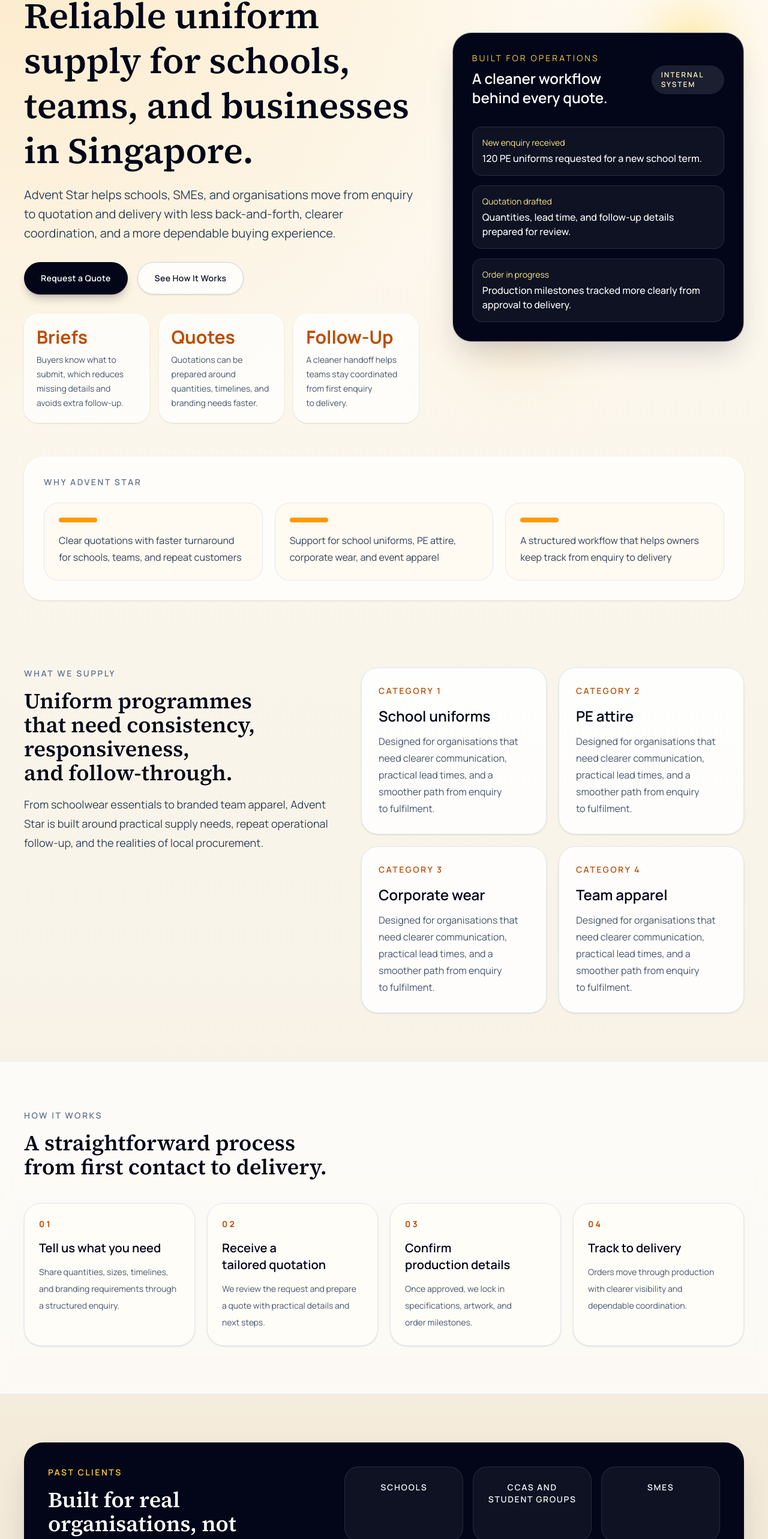
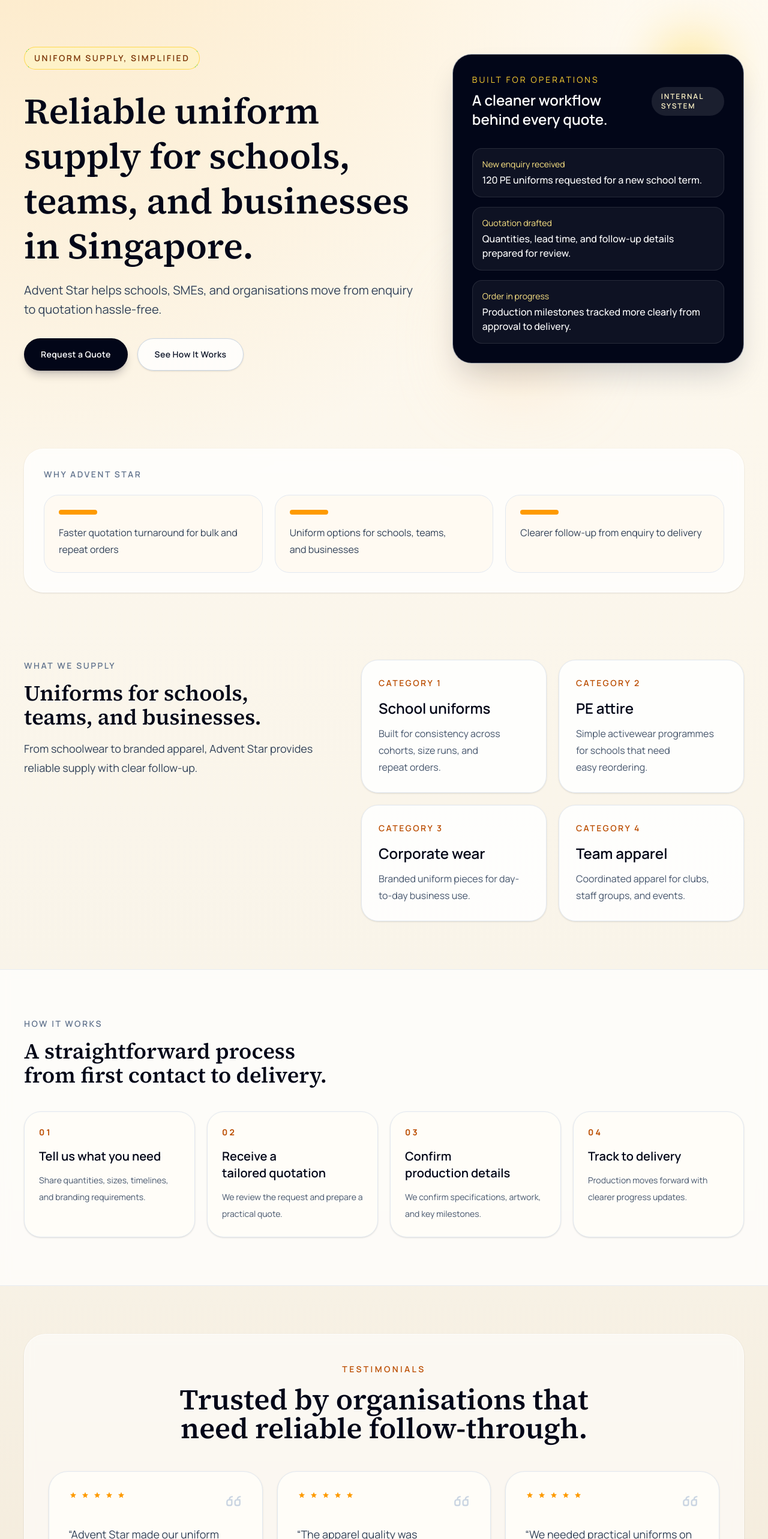
Before and after one commit to Ch3ngK/project-adventstar, a Next.js app in the folder frontend/adventstar/: page / in a window 1280 px wide. Shown: the part 216-2782 px from the top of the page at 60% size. Built offline with nearby package versions, Linux system fonts and the light colour scheme.

Commit message:
Simplify home page

```diff
--- a/frontend/adventstar/app/page.tsx
+++ b/frontend/adventstar/app/page.tsx
@@ -1,4 +1,112 @@
+import Image from "next/image";
 import Link from "next/link";
+
+function ArrowRightIcon() {
+  return (
+    <svg
+      aria-hidden="true"
+      viewBox="0 0 24 24"
+      className="h-4 w-4 fill-none stroke-current"
+      strokeWidth="1.8"
+      strokeLinecap="round"
+      strokeLinejoin="round"
+    >
+      <path d="M5 12h14" />
+      <path d="m13 6 6 6-6 6" />
+    </svg>
+  );
+}
+
+function MapPinIcon() {
+  return (
+    <svg
+      aria-hidden="true"
+      viewBox="0 0 24 24"
+      className="h-5 w-5 fill-none stroke-current"
+      strokeWidth="1.8"
+      strokeLinecap="round"
+      strokeLinejoin="round"
+    >
+      <path d="M12 21s6-4.35 6-10a6 6 0 1 0-12 0c0 5.65 6 10 6 10Z" />
+      <circle cx="12" cy="11" r="2.5" />
+    </svg>
+  );
+}
+
+function BadgeIcon() {
+  return (
+    <svg
+      aria-hidden="true"
+      viewBox="0 0 24 24"
+      className="h-5 w-5 fill-none stroke-current"
+      strokeWidth="1.8"
+      strokeLinecap="round"
+      strokeLinejoin="round"
+    >
+      <path d="M12 3l2.1 2.1 3-.44.44 3L20 10l-2.46 2.34-.44 3-3-.44L12 17l-2.1-2.1-3 .44-.44-3L4 10l2.46-2.34.44-3 3 .44L12 3Z" />
+      <path d="m9.5 10.5 1.5 1.5 3.5-3.5" />
+    </svg>
+  );
+}
+
+function PhoneIcon() {
+  return (
+    <svg
+      aria-hidden="true"
+      viewBox="0 0 24 24"
+      className="h-5 w-5 fill-none stroke-current"
+      strokeWidth="1.8"
+      strokeLinecap="round"
+      strokeLinejoin="round"
+    >
+      <path d="M21 16.42v2.83a1.75 1.75 0 0 1-1.91 1.74A17.52 17.52 0 0 1 3.01 4.91 1.75 1.75 0 0 1 4.75 3h2.83a1.75 1.75 0 0 1 1.75 1.5l.33 2.63a1.75 1.75 0 0 1-.5 1.5l-1.2 1.2a14 14 0 0 0 6.2 6.2l1.2-1.2a1.75 1.75 0 0 1 1.5-.5l2.63.33A1.75 1.75 0 0 1 21 16.42Z" />
+    </svg>
+  );
+}
+
+function MailIcon() {
+  return (
+    <svg
+      aria-hidden="true"
+      viewBox="0 0 24 24"
+      className="h-5 w-5 fill-none stroke-current"
+      strokeWidth="1.8"
+      strokeLinecap="round"
+      strokeLinejoin="round"
+    >
+      <rect x="3.5" y="5.5" width="17" height="13" rx="2.5" />
+      <path d="m5 7 7 5 7-5" />
+    </svg>
+  );
+}
+
+function StarIcon() {
+  return (
+    <svg
+      aria-hidden="true"
+      viewBox="0 0 24 24"
+      className="h-4 w-4 fill-current"
+    >
+      <path d="M12 2.75l2.16 4.99 5.42.47-4.1 3.63 1.22 5.33L12 14.1l-4.7 3.07 1.22-5.33-4.1-3.63 5.42-.47L12 2.75z" />
+    </svg>
+  );
+}
+
+function QuoteIcon() {
+  return (
+    <svg
+      aria-hidden="true"
+      viewBox="0 0 24 24"
+      className="h-8 w-8 fill-none stroke-current"
+      strokeWidth="1.8"
+      strokeLinecap="round"
+      strokeLinejoin="round"
+    >
+      <path d="M10 11H6.5A2.5 2.5 0 0 0 4 13.5V16a2 2 0 0 0 2 2h2a2 2 0 0 0 2-2v-3.5A1.5 1.5 0 0 0 8.5 11H7v-.5A3.5 3.5 0 0 1 10.5 7" />
+      <path d="M20 11h-3.5A2.5 2.5 0 0 0 14 13.5V16a2 2 0 0 0 2 2h2a2 2 0 0 0 2-2v-3.5a1.5 1.5 0 0 0-1.5-1.5H17v-.5A3.5 3.5 0 0 1 20.5 7" />
+    </svg>
+  );
+}
 
 export default function Home() {
   const navigationLinks = [
@@ -8,16 +116,32 @@
   ];
 
   const trustPoints = [
-    "Clear quotations with faster turnaround for schools, teams, and repeat customers",
-    "Support for school uniforms, PE attire, corporate wear, and event apparel",
-    "A structured workflow that helps owners keep track from enquiry to delivery",
+    "Faster quotation turnaround for bulk and repeat orders",
+    "Uniform options for schools, teams, and businesses",
+    "Clearer follow-up from enquiry to delivery",
   ];
 
   const productCategories = [
-    "School uniforms",
-    "PE attire",
-    "Corporate wear",
-    "Team apparel",
+    {
+      name: "School uniforms",
+      description:
+        "Built for consistency across cohorts, size runs, and repeat orders.",
+    },
+    {
+      name: "PE attire",
+      description:
+        "Simple activewear programmes for schools that need easy reordering.",
+    },
+    {
+      name: "Corporate wear",
+      description:
+        "Branded uniform pieces for day-to-day business use.",
+    },
+    {
+      name: "Team apparel",
+      description:
+        "Coordinated apparel for clubs, staff groups, and events.",
+    },
   ];
 
   const processSteps = [
@@ -25,34 +149,80 @@
       step: "01",
       title: "Tell us what you need",
       description:
-        "Share quantities, sizes, timelines, and branding requirements through a structured enquiry.",
+        "Share quantities, sizes, timelines, and branding requirements.",
     },
     {
       step: "02",
       title: "Receive a tailored quotation",
       description:
-        "We review the request and prepare a quote with practical details and next steps.",
+        "We review the request and prepare a practical quote.",
     },
     {
       step: "03",
       title: "Confirm production details",
       description:
-        "Once approved, we lock in specifications, artwork, and order milestones.",
+        "We confirm specifications, artwork, and key milestones.",
     },
     {
       step: "04",
       title: "Track to delivery",
       description:
-        "Orders move through production with clearer visibility and dependable coordination.",
+        "Production moves forward with clearer progress updates.",
     },
   ];
 
-  const sampleClients = [
-    "Schools",
-    "CCAs and student groups",
-    "SMEs",
-    "Training providers",
-    "Event organisers",
+  const testimonials = [
+    {
+      quote:
+        "Advent Star made our uniform ordering process much smoother. The team was responsive, and the final pieces looked polished and consistent.",
+      name: "Rachel Lim",
+      role: "Operations Manager",
+      company: "Brighton Learning Hub",
+    },
+    {
+      quote:
+        "The apparel quality was dependable, and the follow-up was clear throughout. It made repeat ordering much easier for our staff team.",
+      name: "Daniel Tan",
+      role: "Programme Lead",
+      company: "Summit Training Group",
+    },
+    {
+      quote:
+        "We needed practical uniforms on a tight timeline, and Advent Star helped us move from enquiry to delivery without unnecessary back-and-forth.",
+      name: "Farah Ismail",
+      role: "Admin Executive",
+      company: "Northfield Events",
+    },
+  ];
+
+  const footerLinks = [
+    { label: "Home", href: "#top" },
+    { label: "Why Advent Star", href: "#why-adventstar" },
+    { label: "What We Supply", href: "#what-we-supply" },
+    { label: "Request a Quote", href: "#enquiry" },
+  ];
+
+  const contactDetails = [
+    {
+      label: "Address",
+      value: "10 Anson Road #10-11 International Plaza, Singapore 079903",
+      icon: MapPinIcon,
+    },
+    {
+      label: "GST Registration",
+      value: "GST Reg No 201510303R",
+      icon: BadgeIcon,
+    },
+    {
+      label: "Phone",
+      value: "+65 9766 8748",
+      icon: PhoneIcon,
+    },
+    {
+      label: "Email",
+      value: "sales@advent-star.com",
+      icon: MailIcon,
+    },
   ];
 
   return (
@@ -62,13 +232,15 @@
     >
       <header className="sticky top-0 z-50 border-b border-white/60 bg-[#fff8ef]/85 backdrop-blur-xl">
         <div className="mx-auto flex max-w-7xl items-center justify-between gap-6 px-6 py-4 lg:px-10">
-          <a href="#top" className="min-w-0">
-            <p className="text-xs font-semibold tracking-[0.22em] text-amber-700 uppercase">
-              Advent Star
-            </p>
-            <p className="mt-1 truncate text-sm text-slate-600">
-              Uniform supply for schools, teams, and businesses
-            </p>
+          <a href="#top" className="flex min-w-0 items-center">
+            <Image
+              src="/adventstar-logo.png"
+              alt="Advent Star Uniform Supplier logo"
+              width={1057}
+              height={719}
+              className="h-auto w-[10.5rem] min-w-0 sm:w-[12rem]"
+              priority
+            />
           </a>
 
           <nav className="hidden items-center gap-2 md:flex">
@@ -124,8 +296,7 @@
             </h1>
             <p className="max-w-2xl text-lg leading-8 text-slate-700 sm:text-xl">
               Advent Star helps schools, SMEs, and organisations move from
-              enquiry to quotation and delivery with less back-and-forth,
-              clearer coordination, and a more dependable buying experience.
+              enquiry to quotation hassle-free.
             </p>
           </div>
 
@@ -142,27 +313,6 @@
             >
               See How It Works
             </a>
-          </div>
-
-          <div className="grid max-w-3xl grid-cols-1 gap-4 sm:grid-cols-3">
-            <div className="rounded-3xl border border-white/70 bg-white/70 p-5 shadow-sm backdrop-blur">
-              <p className="text-3xl font-bold text-amber-700">Briefs</p>
-              <p className="mt-2 text-sm leading-6 text-slate-600">
-                Buyers know what to submit, which reduces missing details and avoids extra follow-up.
-              </p>
-            </div>
-            <div className="rounded-3xl border border-white/70 bg-white/70 p-5 shadow-sm backdrop-blur">
-              <p className="text-3xl font-bold text-amber-700">Quotes</p>
-              <p className="mt-2 text-sm leading-6 text-slate-600">
-                Quotations can be prepared around quantities, timelines, and branding needs faster.
-              </p>
-            </div>
-            <div className="rounded-3xl border border-white/70 bg-white/70 p-5 shadow-sm backdrop-blur">
-              <p className="text-3xl font-bold text-amber-700">Follow-Up</p>
-              <p className="mt-2 text-sm leading-6 text-slate-600">
-                A cleaner handoff helps teams stay coordinated from first enquiry to delivery.
-              </p>
-            </div>
           </div>
         </div>
 
@@ -240,32 +390,27 @@
               What We Supply
             </p>
             <h2 className="font-serif text-4xl font-semibold text-slate-950">
-              Uniform programmes that need consistency, responsiveness, and
-              follow-through.
+              Uniforms for schools, teams, and businesses.
             </h2>
             <p className="max-w-xl text-lg leading-8 text-slate-700">
-              From schoolwear essentials to branded team apparel, Advent Star
-              is built around practical supply needs, repeat operational
-              follow-up, and the realities of local procurement.
+              From schoolwear to branded apparel, Advent Star provides reliable supply with clear follow-up.
             </p>
           </div>
 
           <div className="grid gap-5 sm:grid-cols-2">
             {productCategories.map((category, index) => (
               <div
-                key={category}
-                className="rounded-[1.75rem] border border-slate-200 bg-white/85 p-7 shadow-sm"
+                key={category.name}
+                className="group rounded-[1.75rem] border border-slate-200 bg-white/85 p-7 shadow-sm transition-all duration-300 hover:-translate-y-1 hover:border-amber-300 hover:bg-[#fffaf2] hover:shadow-xl"
               >
                 <p className="text-sm font-semibold tracking-[0.18em] text-amber-700 uppercase">
                   Category {index + 1}
                 </p>
                 <h3 className="mt-4 text-2xl font-semibold text-slate-950">
-                  {category}
+                  {category.name}
                 </h3>
                 <p className="mt-3 text-base leading-7 text-slate-600">
-                  Designed for organisations that need clearer communication,
-                  practical lead times, and a smoother path from enquiry to
-                  fulfilment.
+                  {category.description}
                 </p>
               </div>
             ))}
@@ -309,29 +454,46 @@
       </section>
 
       <section className="mx-auto max-w-7xl px-6 py-20 lg:px-10">
-        <div className="grid gap-8 rounded-[2rem] bg-slate-950 px-8 py-10 text-white shadow-2xl shadow-slate-900/20 lg:grid-cols-[0.85fr_1.15fr] lg:px-10">
-          <div className="space-y-4">
-            <p className="text-sm font-semibold tracking-[0.18em] text-amber-300 uppercase">
-              Past Clients
+        <div className="rounded-[2.25rem] border border-white/70 bg-white/55 px-8 py-12 shadow-sm backdrop-blur lg:px-10">
+          <div className="mx-auto max-w-3xl text-center">
+            <p className="text-sm font-semibold tracking-[0.24em] text-amber-700 uppercase">
+              Testimonials
             </p>
-            <h2 className="font-serif text-4xl font-semibold">
-              Built for real organisations, not just one-off orders.
+            <h2 className="mt-4 font-serif text-4xl font-semibold text-slate-950 sm:text-5xl">
+              Trusted by organisations that need reliable follow-through.
             </h2>
-            <p className="text-base leading-8 text-slate-300">
-              Replace these placeholders with real customer names or logos once
-              you have approval to publish them. For Singapore buyers, familiar
-              names build trust quickly.
-            </p>
           </div>
 
-          <div className="grid gap-4 sm:grid-cols-2 xl:grid-cols-3">
-            {sampleClients.map((client) => (
-              <div
-                key={client}
-                className="rounded-3xl border border-white/10 bg-white/5 px-5 py-6 text-center text-sm font-semibold tracking-[0.12em] text-slate-100 uppercase"
+          <div className="mt-12 grid gap-6 xl:grid-cols-3">
+            {testimonials.map((testimonial) => (
+              <article
+                key={testimonial.name}
+                className="rounded-[2rem] border border-slate-200 bg-[#fffdf8] p-8 shadow-sm transition-all duration-300 hover:-translate-y-1 hover:border-amber-200 hover:shadow-lg"
               >
-                {client}
-              </div>
+                <div className="flex items-start justify-between gap-4">
+                  <div className="flex gap-1 text-amber-500">
+                    {Array.from({ length: 5 }).map((_, index) => (
+                      <StarIcon key={index} />
+                    ))}
+                  </div>
+                  <span className="text-slate-300">
+                    <QuoteIcon />
+                  </span>
+                </div>
+
+                <p className="mt-6 text-lg leading-8 text-slate-700">
+                  &ldquo;{testimonial.quote}&rdquo;
+                </p>
+
+                <div className="mt-8">
+                  <p className="text-lg font-semibold text-slate-950">
+                    {testimonial.name}
+                  </p>
+                  <p className="mt-1 text-sm leading-6 text-slate-500">
+                    {testimonial.role}, {testimonial.company}
+                  </p>
+                </div>
+              </article>
             ))}
           </div>
         </div>
@@ -347,8 +509,8 @@
               Start with a structured request and move faster to quotation.
             </h2>
             <p className="text-base leading-8 text-amber-50/90">
-              Tell us what you need and we&apos;ll follow up with the quantities,
-              timeline, and details required to prepare a practical quotation.
+              Share your requirements and we&apos;ll follow up with the next
+              steps for your quote.
             </p>
           </div>
 
@@ -375,6 +537,93 @@
           </div>
         </div>
       </section>
+
+      <footer className="border-t border-amber-200/80 bg-[linear-gradient(180deg,_rgba(255,248,239,0.96)_0%,_rgba(248,243,232,0.98)_100%)]">
+        <div className="mx-auto max-w-7xl px-6 py-16 lg:px-10">
+          <div className="grid gap-10 border-b border-slate-200/80 pb-10 md:grid-cols-2 xl:grid-cols-4">
+            <div className="space-y-4">
+              <Image
+                src="/adventstar-logo.png"
+                alt="Advent Star Uniform Supplier logo"
+                width={1057}
+                height={719}
+                className="h-auto w-[13rem]"
+                priority
+              />
+            </div>
+
+            <div>
+              <h3 className="font-serif text-2xl font-semibold text-slate-950">
+                Quick Links
+              </h3>
+              <ul className="mt-5 space-y-3 text-sm text-slate-600">
+                {footerLinks.map((link) => (
+                  <li key={link.href}>
+                    <a
+                      href={link.href}
+                      className="inline-flex items-center gap-2 transition-colors hover:text-amber-700"
+                    >
+                      <ArrowRightIcon />
+                      {link.label}
+                    </a>
+                  </li>
+                ))}
+              </ul>
+            </div>
+
+            <div>
+              <h3 className="font-serif text-2xl font-semibold text-slate-950">
+                Categories
+              </h3>
+              <ul className="mt-5 space-y-3 text-sm text-slate-600">
+                {productCategories.map((category) => (
+                  <li key={category.name}>
+                     <a
+                      href="#what-we-supply"
+                      className="inline-flex items-center gap-2 transition-colors hover:text-amber-700"
+                    >
+                    <ArrowRightIcon />
+                    {category.name}
+                    </a>
+                  </li>
+                ))}
+              </ul>
+            </div>
+
+            <div>
+              <h3 className="font-serif text-2xl font-semibold text-slate-950">
+                Contact
+              </h3>
+              <ul className="mt-5 space-y-3 text-sm leading-7 text-slate-600">
+                {contactDetails.map((detail) => {
+                  const Icon = detail.icon;
+
+                  return (
+                    <li key={detail.label} className="flex items-start gap-3">
+                      <span className="mt-0.5 text-amber-700">
+                        <Icon />
+                      </span>
+                      <span>{detail.value}</span>
+                    </li>
+                  );
+                })}
+              </ul>
+            </div>
+          </div>
+
+          <div className="flex flex-col gap-4 pt-6 text-sm text-slate-500 md:flex-row md:items-center md:justify-between">
+            <p>&copy; 2026 Advent Star Uniforms. All rights reserved.</p>
+            <div className="flex flex-wrap gap-6">
+              <a href="#" className="transition-colors hover:text-amber-700">
+                Privacy Policy
+              </a>
+              <a href="#" className="transition-colors hover:text-amber-700">
+                Terms of Service
+              </a>
+            </div>
+          </div>
+        </div>
+      </footer>
     </main>
   );
 }
```
Also changed, not shown: frontend/adventstar/public/adventstar-logo.png (added).
